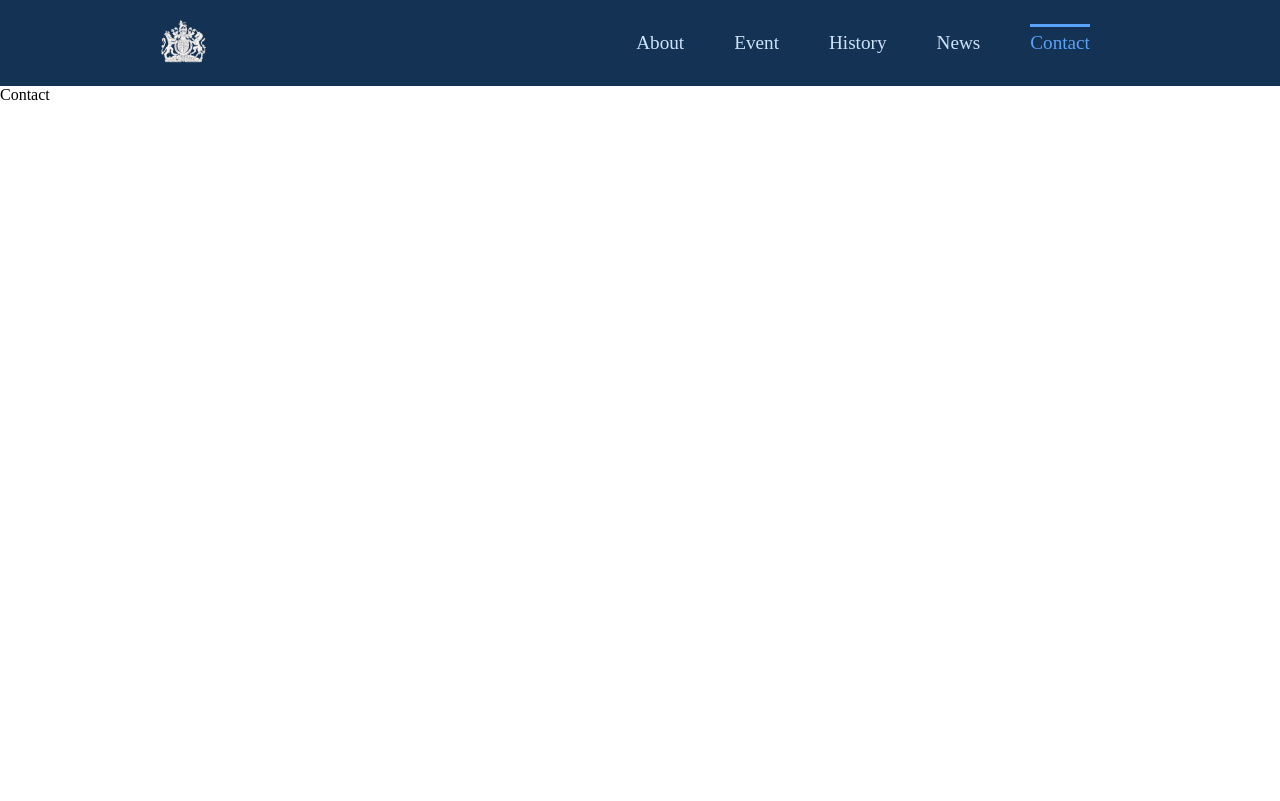
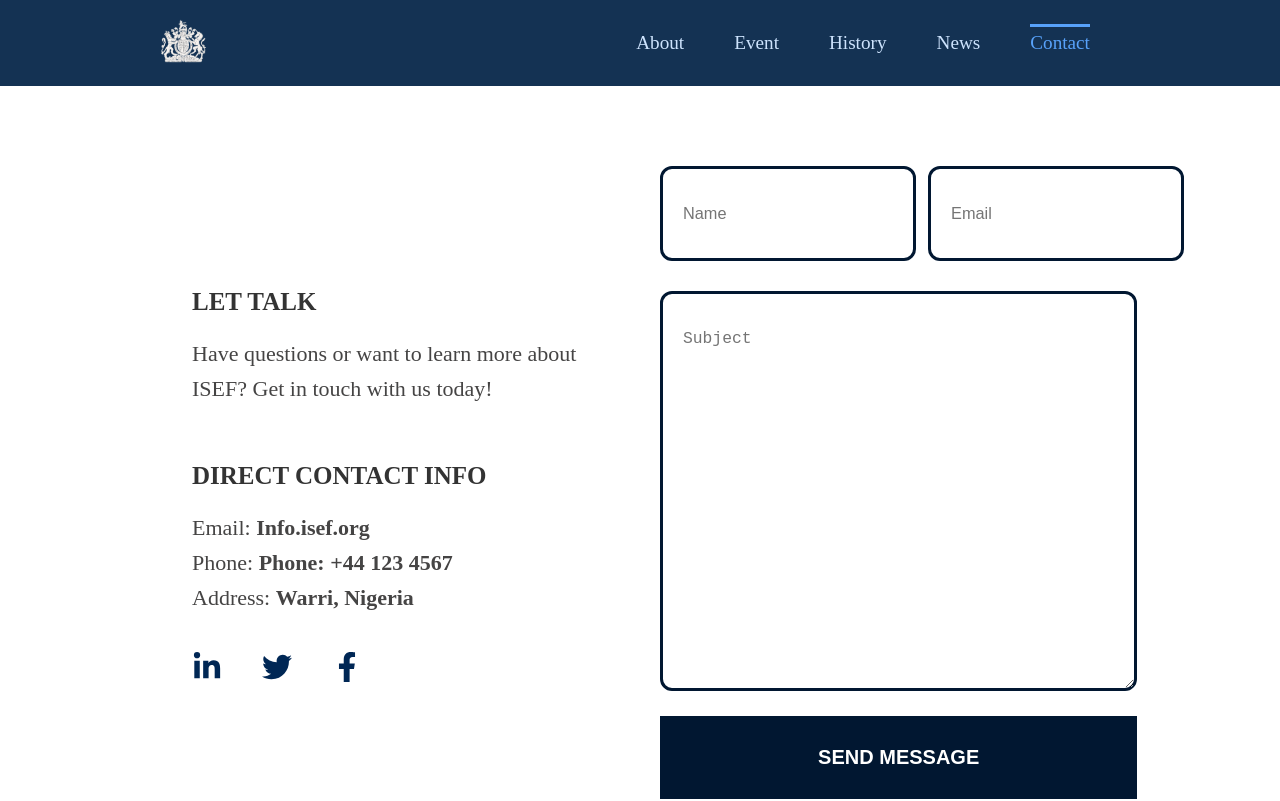
Before and after one commit to JoshuaOsasDev/Culture-web, a React (Vite) app: page /contact in a window 1280 px wide. Shown: the top 801 px of the page. Built offline with nearby package versions, Linux system fonts and the light colour scheme; a web font is replaced by a local one.

Commit message:
added the contact me page

```diff
--- a/package.json
+++ b/package.json
@@ -14,6 +14,7 @@
     "json-server": "^1.0.0-beta.3",
     "react": "^19.0.0",
     "react-dom": "^19.0.0",
+    "react-hook-form": "^7.56.4",
     "react-icons": "^5.5.0",
     "react-intersection-observer": "^9.16.0",
     "react-router": "^7.5.0",
--- /dev/null
+++ b/src/components/Contact/ContactDetails.jsx
@@ -0,0 +1,14 @@
+import styles from "./ContactDetails.module.css";
+import ContactForm from "./ContactForm";
+import ContactParagrah from "./ContactParagrah";
+
+function ContactDetails() {
+  return (
+    <div className={styles.details}>
+      <ContactParagrah />
+      <ContactForm />
+    </div>
+  );
+}
+
+export default ContactDetails;
--- /dev/null
+++ b/src/components/Contact/ContactDetails.module.css
@@ -0,0 +1,8 @@
+.details {
+  display: grid;
+  grid-template-columns: repeat(2, 1fr);
+  gap: 2.5rem;
+
+  margin: 5rem 0;
+  /* height: 1155px; */
+}
--- /dev/null
+++ b/src/components/Contact/ContactForm.jsx
@@ -0,0 +1,65 @@
+import { useForm } from "react-hook-form";
+import styles from "./ContactForm.module.css";
+function ContactForm() {
+  const {
+    register,
+    formState: { errors },
+    handleSubmit,
+  } = useForm();
+  function onSubmit(data) {
+    console.log(data);
+  }
+
+  // console.log(errors.name);
+  function onError(err) {
+    console.log(err);
+  }
+  return (
+    <form
+      className={styles.contactForm}
+      onSubmit={handleSubmit(onSubmit, onError)}
+    >
+      <div className={styles.contactInput}>
+        <div className={styles.required}>
+          <input
+            type="text"
+            placeholder="Name"
+            id="name"
+            {...register("name", { required: "Name is required" })}
+          />
+
+          <span>{errors && errors?.name?.message}</span>
+        </div>
+
+        <div className={styles.required}>
+          <input
+            type="text"
+            placeholder="Email"
+            id="email"
+            {...register("email", {
+              required: "email is required",
+              pattern: {
+                value: /^[^\s@]+@[^\s@]+\.[^\s@]+$/,
+                message: "Invalid email address",
+              },
+            })}
+          />
+          <span>{errors && errors?.email?.message}</span>
+        </div>
+      </div>
+
+      <div className={styles.textArea}>
+        <textarea
+          name=""
+          placeholder="Subject"
+          id="subject"
+          {...register("subject", { required: "subject is required" })}
+        />
+        <span>{errors && errors?.subject?.message}</span>
+        <button>send message</button>
+      </div>
+    </form>
+  );
+}
+
+export default ContactForm;
--- /dev/null
+++ b/src/components/Contact/ContactForm.module.css
@@ -0,0 +1,72 @@
+.contactForm {
+  display: flex;
+  flex-direction: column;
+  gap: 20px;
+
+  font-family: "Lora", serif;
+}
+
+.contactForm input,
+.contactForm textarea {
+  padding: 35px 20px;
+  /* padding-right: 4.8rem; */
+
+  border: 3px solid #011731;
+  border-radius: 12px;
+  font-size: 1.02rem;
+}
+
+.contactForm textarea {
+  width: 77%;
+  height: 50vh;
+}
+
+.contactForm input:focus,
+.contactForm textarea:focus {
+  border: 3px solid #023a7c;
+  color: #333333;
+  outline: none;
+}
+
+.contactInput {
+  display: flex;
+  gap: 12px;
+}
+
+.contactForm button {
+  background-color: #011731;
+  color: #fff;
+  border: none;
+
+  font-weight: 700;
+  font-size: 20px;
+  text-transform: uppercase;
+
+  padding: 30px 0;
+  margin: 15px 0;
+
+  width: 77%;
+  transition: ease-in 500ms;
+}
+
+.contactForm button:hover {
+  background-color: #023a7c;
+}
+
+.required {
+  display: flex;
+  flex-direction: column;
+  align-items: first baseline;
+  justify-content: center;
+  gap: 10px;
+}
+.contactForm span {
+  color: red;
+  font-size: 10px;
+}
+
+.textArea {
+  display: flex;
+  flex-direction: column;
+  gap: 5px;
+}
--- /dev/null
+++ b/src/components/Contact/ContactParagrah.jsx
@@ -0,0 +1,46 @@
+import { FaFacebookF, FaLinkedinIn, FaTwitter } from "react-icons/fa";
+import styles from "./ContactParagrah.module.css";
+
+import { FaLinkedin, FaSquareXTwitter } from "react-icons/fa6";
+function ContactParagrah() {
+  return (
+    <div className={styles.paragrah}>
+      <div className={styles.paraDiv}>
+        <h3>let talk</h3>
+        <p>
+          Have questions or want to learn more about ISEF? Get in touch with us
+          today!
+        </p>
+      </div>
+
+      <div>
+        <h3>Direct Contact Info</h3>
+        <p>
+          Email: <span>Info.isef.org</span>
+        </p>
+        <p>
+          Phone: <span>Phone: +44 123 4567</span>
+        </p>
+        <p>
+          Address: <span>Warri, Nigeria</span>
+        </p>
+      </div>
+
+      <div className={styles.icon}>
+        <p>
+          <FaLinkedinIn />
+        </p>
+
+        <p>
+          <FaTwitter />
+        </p>
+
+        <p>
+          <FaFacebookF />
+        </p>
+      </div>
+    </div>
+  );
+}
+
+export default ContactParagrah;
--- /dev/null
+++ b/src/components/Contact/ContactParagrah.module.css
@@ -0,0 +1,50 @@
+.paragrah {
+  display: flex;
+  flex-direction: column;
+  justify-content: center;
+  margin-left: 12rem;
+  margin-top: 5rem;
+  margin-bottom: 5rem;
+  height: 530;
+  /* margin: 15rem 0; */
+}
+.paraDiv {
+  margin-bottom: 3.5rem;
+}
+
+.paragrah h3 {
+  font-weight: 700;
+  font-size: 25px;
+  text-transform: uppercase;
+  font-style: lora;
+  color: #333333;
+
+  margin-bottom: 20px;
+}
+
+.paragrah p {
+  font-weight: 500;
+  font-size: 22px;
+  line-height: 35px;
+  color: #454444;
+  max-width: 500px;
+}
+
+.paragrah p span {
+  font-weight: bold;
+}
+
+.icon {
+  display: flex;
+  gap: 40px;
+  align-items: center;
+  margin-top: 2.3rem;
+  flex-direction: row;
+}
+
+.icon svg {
+  cursor: pointer;
+  color: #002755;
+  background-color: #fff;
+  font-size: 30px;
+}
--- a/src/pages/Contact.jsx
+++ b/src/pages/Contact.jsx
@@ -1,10 +1,13 @@
 import PageNav from "../components/Nav/PageNav";
+import Footer from "../components/Footer/Footer";
 
+import ContactDetails from "../components/Contact/ContactDetails";
 function Contact() {
   return (
     <div>
       <PageNav />
-      Contact
+      <ContactDetails />
+      <Footer />
     </div>
   );
 }
```
Also changed, not shown: 1 other file (tests, documents, lock files or other folders).
